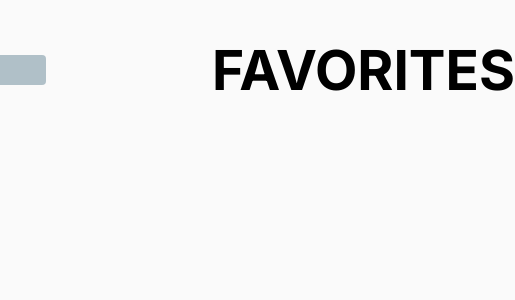
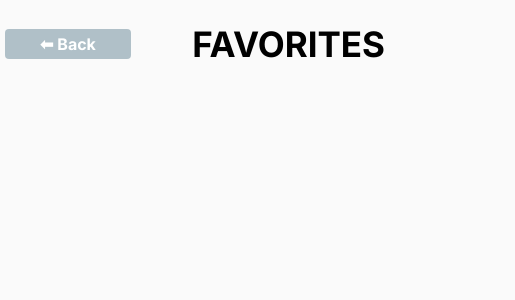
Before and after one commit to Enea-13/condense-tech-assignment, a Next.js app in the folder react-task/react-mid-level/: page /favorites in a window 390 px wide. Shown: the top 300 px of the page, 515 px wide, since content can reach past the window. Built offline with nearby package versions, Linux system fonts and the light colour scheme.

Commit message:
responsive pages

```diff
--- a/react-task/react-mid-level/app/favorites/page.tsx
+++ b/react-task/react-mid-level/app/favorites/page.tsx
@@ -14,7 +14,7 @@ const FavoritesPage = (): JSX.Element => {
         <Link className={styles.favoritesLink} href="/">
           ⬅ Back
         </Link>
-        <h1 className={styles.moviesTitle}>Favorites</h1>
+        <h1 className={styles.headersTitle}>Favorites</h1>
       </div>
 
       <div className={styles.moviesList}>
--- a/react-task/react-mid-level/app/page.module.css
+++ b/react-task/react-mid-level/app/page.module.css
@@ -14,7 +14,7 @@
   width: 640px;
 }
 
-.moviesTitle {
+.headersTitle {
   font-weight: 700;
   font-size: 55px;
   text-transform: uppercase;
@@ -30,11 +30,6 @@
   text-decoration: none;
 }
 
-.arrowIcon {
-  width: 114px;
-  height: 20px;
-}
-
 .moviesList {
   width: 640px;
   height: 480px;
@@ -42,6 +37,40 @@
   flex-direction: column;
   justify-content: space-between;
   align-items: flex-start;
-
   max-width: 100%;
 }
+
+/* Responsive styles for screens up to 640px wide */
+@media (max-width: 640px) {
+  .header {
+    width: 100%;
+  }
+
+  .headersTitle {
+    margin-right: 20px;
+    margin-left: 20px;
+  }
+
+  .favoritesLink {
+    margin-right: 20px;
+    margin-left: 20px;
+  }
+}
+
+/* Additional responsive styles for screens up to 480px wide */
+@media (max-width: 480px) {
+  .header {
+    margin: 0 10px;
+  }
+
+  .headersTitle {
+    font-size: 35px;
+    margin-right: 5px;
+    margin-left: 5px;
+  }
+
+  .favoritesLink {
+    margin-right: 5px;
+    margin-left: 5px;
+  }
+}
--- a/react-task/react-mid-level/app/page.tsx
+++ b/react-task/react-mid-level/app/page.tsx
@@ -36,7 +36,7 @@ export default function Home() {
   return (
     <main className={styles.main}>
       <div className={styles.header}>
-        <h1 className={styles.moviesTitle}>Movies</h1>
+        <h1 className={styles.headersTitle}>Movies</h1>
         <Link className={styles.favoritesLink} href="/favorites">
           Favorites ➡
         </Link>
--- a/react-task/react-mid-level/components/Movie/Movie.module.css
+++ b/react-task/react-mid-level/components/Movie/Movie.module.css
@@ -1,6 +1,6 @@
 .listItem {
-  max-width: 100%;
-  max-height: 100%;
+  /* max-height: 100%; */
+  max-height: 150px;
   background: #ffffff;
   box-shadow: inset -4px 0px 0px #b0c0c8;
   border-radius: 3px;
@@ -13,8 +13,9 @@
 }
 
 .description {
-  font-weight: 400;
-  font-size: 10px;
+  max-height: 60px;
+  overflow: hidden;
+  text-overflow: ellipsis;
 }
 
 .movieHeader {
@@ -26,7 +27,7 @@
 
 .movieTitle {
   font-weight: 700;
-  line-height: 15px;
+  line-height: 17px;
   font-size: 20px;
 }
 
@@ -35,6 +36,7 @@
   border-radius: 6px;
   max-width: 100%;
   max-height: 100%;
+  min-width: 150px;
 }
 
 /* Star */
@@ -43,7 +45,7 @@
   border: none;
   font-size: 25px; /* Adjust the size as needed */
   cursor: pointer;
-  padding: 5px 15px
+  padding: 5px 15px;
 }
 
 .goldStar {
@@ -53,3 +55,20 @@
 .greyStar {
   color: #b0c0c8;
 }
+
+@media (max-width: 640px) {
+  .listItem {
+    margin: 5px 20px;
+    gap: 10px;
+  }
+}
+
+@media (max-width: 480px) {
+  .listItem {
+    margin: 5px 0.5px;
+  }
+
+  .movieTitle {
+    font-size: 16px;
+  }
+}
--- a/react-task/react-mid-level/components/Movie/Movie.tsx
+++ b/react-task/react-mid-level/components/Movie/Movie.tsx
@@ -34,10 +34,17 @@ function DisplayMovie({
       />
       <div className={styles.movieHeader}>
         <h2 className={styles.movieTitle}>{movie.Title}</h2>
-        {/* <p className={styles.movieDescription}>{movie.description}</p> */}
-        <p className={styles.movieDescription}>
-          moviegmetosihnbitgufdb jbvsnt gutbnsirnb tsiu ltusiugbhsnt itiushge
-          slghntleruaiyhg4fr9 8hvfdjgnveui7 gujetrhgu7btg uiey.description
+        {/* <p className={styles.escription}>{movie.description}</p> */}
+        <p className={styles.description}>
+          Lorem Ipsum is simply dummy text of the printing and typesetting
+          industry. Lorem Ipsum has been the industry standard dummy text ever
+          since the 1500s, when an unknown printer took a galley of type and
+          scrambled it to make a type specimen book. It has survived not only
+          five centuries, but also the leap into electronic typesetting,
+          remaining essentially unchanged. It was popularised in the 1960s with
+          the release of Letraset sheets containing Lorem Ipsum passages, and
+          more recently with desktop publishing software like Aldus PageMaker
+          including versions of Lorem Ipsum.
         </p>
       </div>
       <button
```
